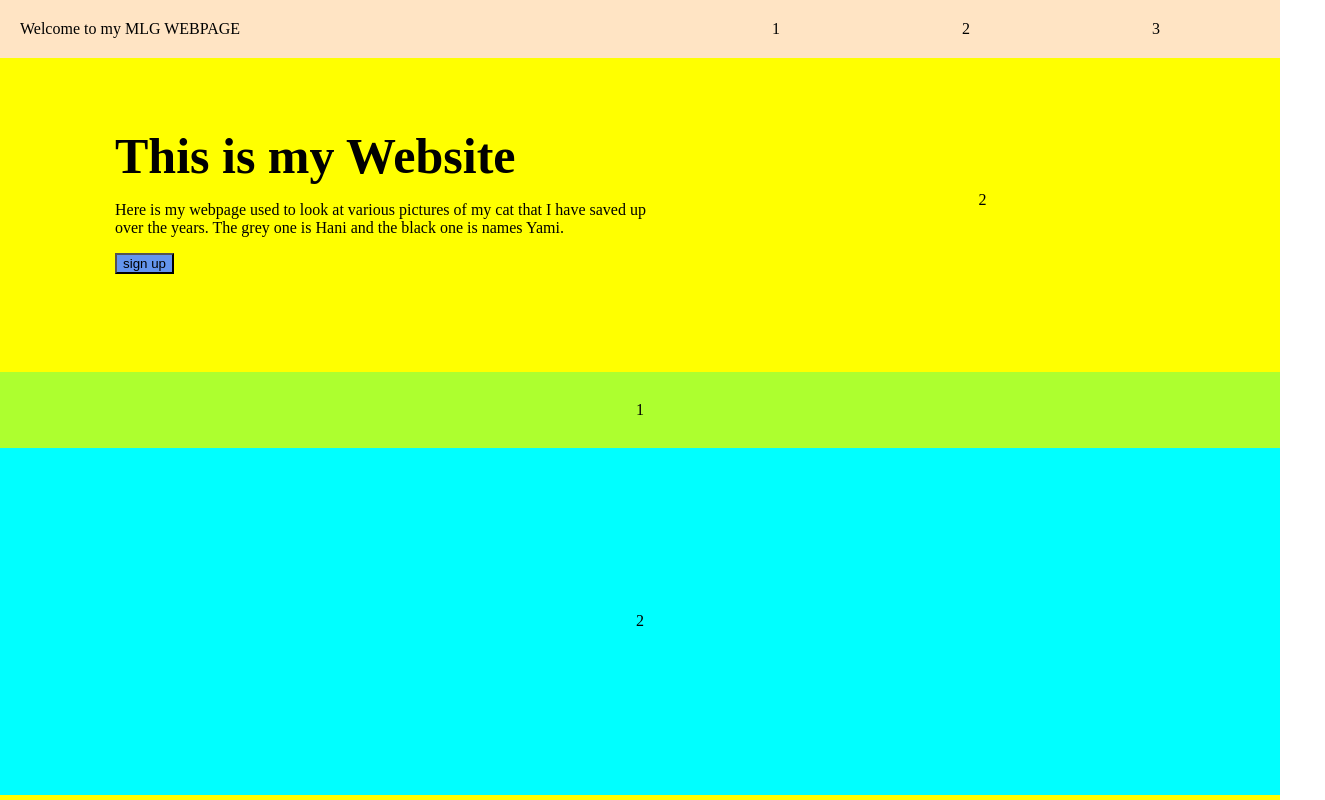
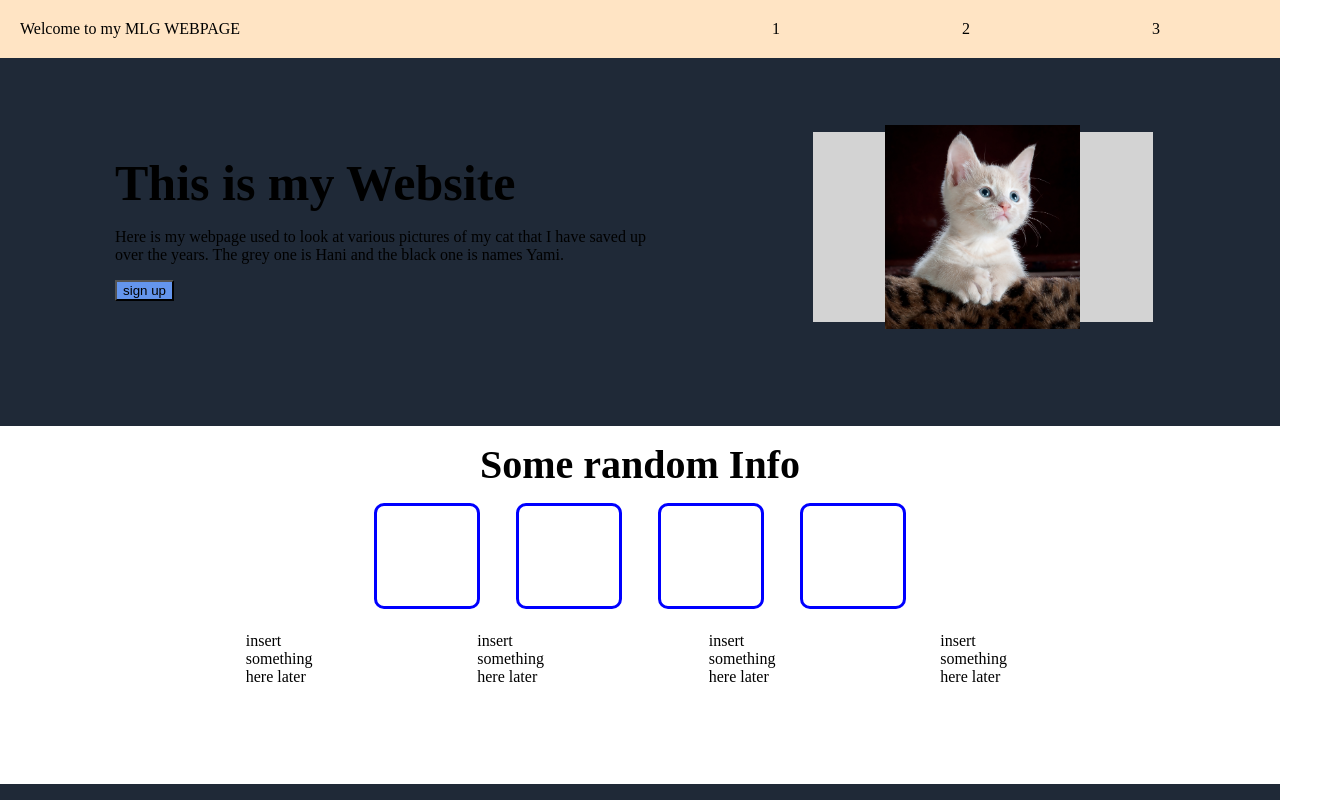
Before and after one commit to PapiSenpai/landing_page, a plain HTML site: page index.html in a window 1280 px wide. Shown: the top 800 px of the page, 1325 px wide, since content can reach past the window. Drawn offline with Linux system fonts and the light colour scheme.

Commit message:
Made more containers and inserted image

```diff
--- a/index.html
+++ b/index.html
@@ -41,12 +41,45 @@
                     </p>
                     <button>sign up</button>
                 </div>
-                <div class="box1 exmp">2</div>
+                <div class="box1 exmp">
+                    <div class="img1">
+                        <img src="./images/white_kitten.jpg" alt="Cat pic">
+                    </div>
+                </div>
             </div>
 
             <div class="container3">
-                <div class="box2">1</div>
-                <div class="box3">2</div>
+                <div class="box2">
+                    <div class="bold2">Some random Info</div>
+                </div>
+                <div class="box3">
+                    <div class="square">
+
+                    </div>
+                    <div class="square">
+
+                    </div>
+                    <div class="square">
+
+                    </div>
+                    <div class="square">
+
+                    </div>
+                </div>
+                <div class="textbox">
+                    <div class="text">
+                        insert something here later
+                    </div>
+                    <div class="text">
+                        insert something here later
+                    </div>
+                    <div class="text">
+                        insert something here later
+                    </div>
+                    <div class="text">
+                        insert something here later
+                    </div>
+                </div>
             </div>
             <div class="container4">
                 <div class="box4">
--- a/style.css
+++ b/style.css
@@ -12,7 +12,18 @@ button{
     background-color: cornflowerblue;
     border-radius: 0;
 }
-
+img{
+    height: auto;
+    width: 195px;
+}
+.img1{
+    display: flex;
+    align-items: center;
+    justify-content: center;
+    background-color: lightgray;
+    height: 190px;
+    width: 340px;
+}
 
 .header {
     display: flex;
@@ -31,7 +42,7 @@ button{
 }
 
 .body {
-    background-color: yellow;
+    background-color: #1F2937;
     display: flex;
     flex-direction: column;
     justify-content: space-between;
@@ -75,21 +86,38 @@ button{
     display: flex;
     flex-direction: column;
     flex: 1; /*I need to place this here so that i can measure box correctly*/
+    background-color: white;
 }
 .box2{
     display: flex;
     flex: 1;
-    background-color: greenyellow;
     justify-content: center;
     align-items: center;
+    margin: -45px;
 }
 .box3 {
     display: flex;
-    flex: 5;
-    background-color: aqua;
+    flex: 1;
     justify-content: center;
-    align-items: center;
     padding: 20px;
+}
+.square{
+    border: 3px solid blue;
+    height: 100px;
+    width: 100px;
+    margin: -20px 18px -91px;
+    border-radius: 10px;
+}
+.textbox{
+    display: flex;
+    flex: 1;
+    justify-content: space-around;
+    margin: 0px 177px 0px;
+}
+.text{
+    height: 60px;
+    width: 94px;
+    margin: -32px 0px -56px;
 }
 
 .container4{
@@ -112,9 +140,14 @@ button{
 /* Styles for font */
 
 .bold {
-    text-align: center;
     font-size: 50px;
     font-weight: bold;
+    font-family: 'Times New Roman', Times, serif;
+}
+.bold2{
+    font-size: 40px;
+    font-weight: bold;
+    color: black;
 }
 
 
```
Also changed, not shown: images/white_kitten.jpg (added).
